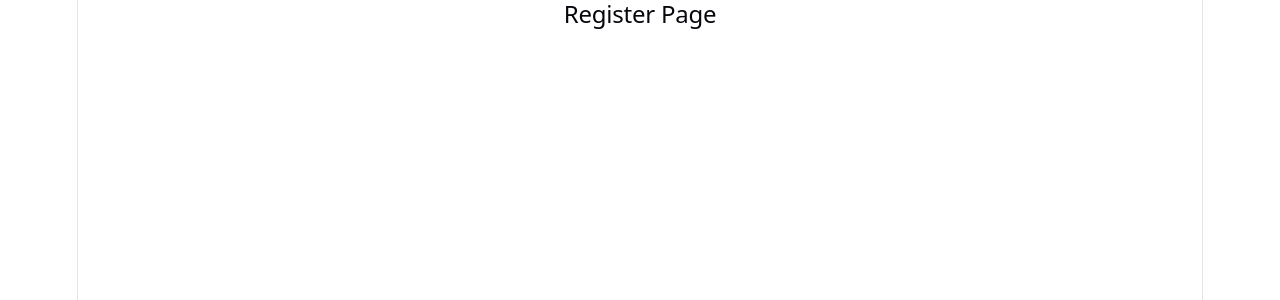
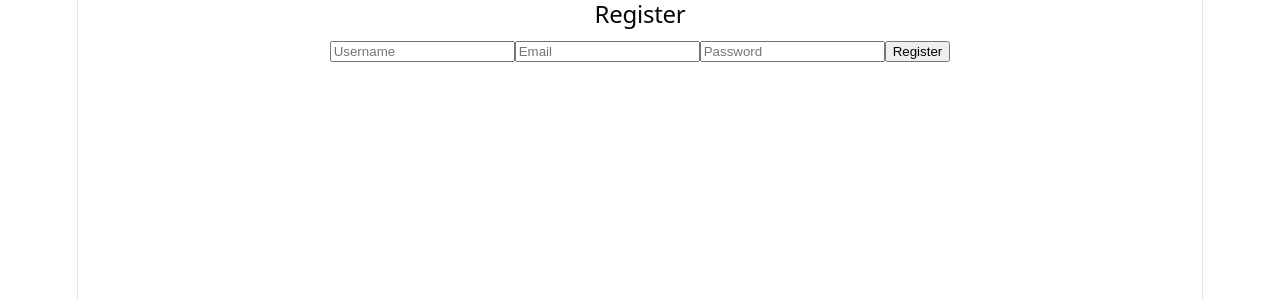
Before and after one commit to cyriacjose1/chat-app, a React (Vite) app in the folder frontend/: page /register in a window 1280 px wide. Shown: the top 300 px of the page. Built offline with nearby package versions, Linux system fonts and the light colour scheme.

Commit message:
feat: implement registration page

```diff
--- /dev/null
+++ b/frontend/src/pages/Register.tsx
@@ -0,0 +1,71 @@
+import { useState } from "react";
+import { registerUser } from "../api/auth.api";
+import { useNavigate } from "react-router-dom";
+
+export default function Register() {
+  const navigate = useNavigate();
+
+  const [username, setUsername] = useState("");
+  const [email, setEmail] = useState("");
+  const [password, setPassword] = useState("");
+
+  const handleSubmit = async (
+    e: React.FormEvent
+  ) => {
+    e.preventDefault();
+
+    try {
+      await registerUser({
+        username,
+        email,
+        password,
+      });
+
+      alert("Registration successful");
+
+      navigate("/login");
+    } catch (error) {
+      console.error(error);
+      alert("Registration failed");
+    }
+  };
+
+  return (
+    <div>
+      <h2>Register</h2>
+
+      <form onSubmit={handleSubmit}>
+        <input
+          type="text"
+          placeholder="Username"
+          value={username}
+          onChange={(e) =>
+            setUsername(e.target.value)
+          }
+        />
+
+        <input
+          type="email"
+          placeholder="Email"
+          value={email}
+          onChange={(e) =>
+            setEmail(e.target.value)
+          }
+        />
+
+        <input
+          type="password"
+          placeholder="Password"
+          value={password}
+          onChange={(e) =>
+            setPassword(e.target.value)
+          }
+        />
+
+        <button type="submit">
+          Register
+        </button>
+      </form>
+    </div>
+  );
+}
--- a/frontend/src/routes/AppRouter.tsx
+++ b/frontend/src/routes/AppRouter.tsx
@@ -1,9 +1,8 @@
 import { BrowserRouter, Routes, Route } from "react-router-dom";
 import Login from "../pages/Login";
+import Register from "../pages/Register";
 
-function Register() {
-  return <h2>Register Page</h2>;
-}
+
 
 function Dashboard() {
   return <h2>Dashboard</h2>;
```
